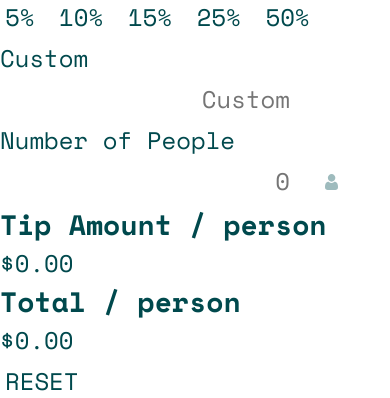
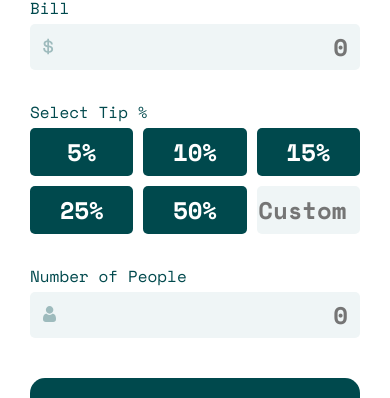
Before and after one commit to adriaxy/Tip-calculator-Frontend-Mentor-, a plain HTML site: page index.html in a window 390 px wide. Shown: the part 212-610 px from the top of the page. Drawn offline with nearby package versions, Linux system fonts and the light colour scheme.

Commit message:
Design responsive completed

```diff
--- a/index.html
+++ b/index.html
@@ -3,9 +3,6 @@
 <head>
   <meta charset="UTF-8">
   <meta name="viewport" content="width=device-width, initial-scale=1.0"> <!-- displays site properly based on user's device -->
-
-  <link rel="icon" type="image/png" sizes="32x32" href="./images/favicon-32x32.png">
-
   <title>Frontend Mentor | Tip calculator app</title>
   <link rel="stylesheet" href="styles.css">
 </head>
@@ -18,33 +15,39 @@
       <section class="tip-calculator-card">
         <form action="">
           <div class="calculator-input">
-            <div class="bill">
+            <div class="input-regular">
               <label for="bill"> Bill</label>
-              <input type="number" id="bill" placeholder="0">
-              <svg xmlns="http://www.w3.org/2000/svg" class="icon-bill" width="11" height="17"><path fill="#9EBBBD" d="M6.016 16.328v-1.464c1.232-.08 2.22-.444 2.964-1.092.744-.648 1.116-1.508 1.116-2.58v-.144c0-.992-.348-1.772-1.044-2.34-.696-.568-1.708-.932-3.036-1.092V4.184c.56.144 1.012.4 1.356.768.344.368.516.816.516 1.344v.288h1.824v-.432c0-.448-.088-.876-.264-1.284a3.783 3.783 0 00-.744-1.116A4.251 4.251 0 007.54 2.9a5.324 5.324 0 00-1.524-.492V.872H4.288V2.36a5.532 5.532 0 00-1.416.324c-.448.168-.84.392-1.176.672-.336.28-.604.616-.804 1.008-.2.392-.3.844-.3 1.356v.144c0 .96.316 1.708.948 2.244.632.536 1.548.884 2.748 1.044v3.912c-.704-.16-1.248-.472-1.632-.936-.384-.464-.576-1.08-.576-1.848v-.288H.256v.576c0 .464.08.924.24 1.38.16.456.404.88.732 1.272.328.392.744.728 1.248 1.008s1.108.476 1.812.588v1.512h1.728zM4.288 7.424c-.688-.128-1.164-.332-1.428-.612-.264-.28-.396-.644-.396-1.092 0-.464.176-.832.528-1.104.352-.272.784-.448 1.296-.528v3.336zm1.728 5.712V9.344c.768.128 1.328.328 1.68.6.352.272.528.688.528 1.248 0 .544-.196.984-.588 1.32-.392.336-.932.544-1.62.624z"/></svg>
+              <div class="input-wrapper">
+                <input type="text" id="bill" placeholder="0" class="input-text" maxlength="10">
+                <svg xmlns="http://www.w3.org/2000/svg" class="icon-input" width="11" height="17"><path fill="#9EBBBD" d="M6.016 16.328v-1.464c1.232-.08 2.22-.444 2.964-1.092.744-.648 1.116-1.508 1.116-2.58v-.144c0-.992-.348-1.772-1.044-2.34-.696-.568-1.708-.932-3.036-1.092V4.184c.56.144 1.012.4 1.356.768.344.368.516.816.516 1.344v.288h1.824v-.432c0-.448-.088-.876-.264-1.284a3.783 3.783 0 00-.744-1.116A4.251 4.251 0 007.54 2.9a5.324 5.324 0 00-1.524-.492V.872H4.288V2.36a5.532 5.532 0 00-1.416.324c-.448.168-.84.392-1.176.672-.336.28-.604.616-.804 1.008-.2.392-.3.844-.3 1.356v.144c0 .96.316 1.708.948 2.244.632.536 1.548.884 2.748 1.044v3.912c-.704-.16-1.248-.472-1.632-.936-.384-.464-.576-1.08-.576-1.848v-.288H.256v.576c0 .464.08.924.24 1.38.16.456.404.88.732 1.272.328.392.744.728 1.248 1.008s1.108.476 1.812.588v1.512h1.728zM4.288 7.424c-.688-.128-1.164-.332-1.428-.612-.264-.28-.396-.644-.396-1.092 0-.464.176-.832.528-1.104.352-.272.784-.448 1.296-.528v3.336zm1.728 5.712V9.344c.768.128 1.328.328 1.68.6.352.272.528.688.528 1.248 0 .544-.196.984-.588 1.32-.392.336-.932.544-1.62.624z"/></svg>
+              </div>
             </div>
             <div class="percentage-options">
               <h2>Select Tip %</h2>
               <div class="tip-buttons">
-                <button>5%</button>
-                <button>10%</button>
-                <button>15%</button>
-                <button>25%</button>
-                <button>50%</button>
+                <button type="button">5%</button>
+                <button type="button">10%</button>
+                <button type="button">15%</button>
+                <button type="button">25%</button>
+                <button type="button">50%</button>
                 <div class="custom-button">
-                  <label for="custom">Custom</label>
-                  <input type="number" id="custom" placeholder="Custom">
+                  <label for="custom" class="sr-only">Custom</label>
+                  <input type="text" id="custom" placeholder="Custom" aria-label="Custom tip" maxlength="2">
                 </div>
               </div>
             </div>
-            <div class="number-people">
+            <div class="input-regular">
               <label for="people">Number of People</label>
-              <input type="number" id="people" placeholder="0">
-              <svg xmlns="http://www.w3.org/2000/svg" class="icon-people" width="13" height="16"><path fill="#9EBBBD" d="M9.573 7.729c.406 0 .784.07 1.126.209.342.14.639.33.881.569.232.227.438.503.614.82a5.1 5.1 0 01.407.949c.097.312.178.654.242 1.016.062.359.105.699.126 1.011.02.307.031.624.031.945 0 .836-.259 1.512-.768 2.01-.504.492-1.17.742-1.98.742H2.748c-.81 0-1.477-.25-1.98-.742C.259 14.76 0 14.084 0 13.248c0-.322.01-.64.032-.945.02-.312.063-.652.126-1.01.063-.363.144-.705.242-1.017.1-.323.238-.643.407-.948.176-.318.382-.594.613-.821.243-.238.54-.43.882-.57.342-.138.72-.208 1.125-.208.16 0 .313.067.61.265.183.123.397.264.636.421.204.134.48.259.822.372.333.11.671.167 1.005.167a3.19 3.19 0 001.006-.167c.341-.113.618-.238.822-.372l.636-.42c.296-.2.45-.266.61-.266zM6.598 0C7.63 0 8.522.38 9.252 1.129s1.1 1.666 1.1 2.724c0 1.06-.37 1.976-1.1 2.725-.73.75-1.623 1.13-2.654 1.13-1.03 0-1.924-.38-2.653-1.13-.73-.749-1.1-1.666-1.1-2.725 0-1.058.37-1.975 1.1-2.724C4.675.379 5.567 0 6.598 0z"/></svg>
+              <div class="input-wrapper">
+                <input type="text" id="people" placeholder="0" class="input-text" maxlength="4">
+                <svg xmlns="http://www.w3.org/2000/svg" class="icon-input" width="13" height="16"><path fill="#9EBBBD" d="M9.573 7.729c.406 0 .784.07 1.126.209.342.14.639.33.881.569.232.227.438.503.614.82a5.1 5.1 0 01.407.949c.097.312.178.654.242 1.016.062.359.105.699.126 1.011.02.307.031.624.031.945 0 .836-.259 1.512-.768 2.01-.504.492-1.17.742-1.98.742H2.748c-.81 0-1.477-.25-1.98-.742C.259 14.76 0 14.084 0 13.248c0-.322.01-.64.032-.945.02-.312.063-.652.126-1.01.063-.363.144-.705.242-1.017.1-.323.238-.643.407-.948.176-.318.382-.594.613-.821.243-.238.54-.43.882-.57.342-.138.72-.208 1.125-.208.16 0 .313.067.61.265.183.123.397.264.636.421.204.134.48.259.822.372.333.11.671.167 1.005.167a3.19 3.19 0 001.006-.167c.341-.113.618-.238.822-.372l.636-.42c.296-.2.45-.266.61-.266zM6.598 0C7.63 0 8.522.38 9.252 1.129s1.1 1.666 1.1 2.724c0 1.06-.37 1.976-1.1 2.725-.73.75-1.623 1.13-2.654 1.13-1.03 0-1.924-.38-2.653-1.13-.73-.749-1.1-1.666-1.1-2.725 0-1.058.37-1.975 1.1-2.724C4.675.379 5.567 0 6.598 0z"/></svg>
               </div>
             </div>
+          </div>
+
           <div class="calculator-output">
-            <div class="tip-amount-person">
+            <div class="output-block">
+              <div class="output-totals tip-amount-person">
                 <h3>Tip Amount
                   <span>/ person</span>
                 </h3>
@@ -52,12 +55,13 @@
                   $0.00
                 </div>
               </div>
-            <div class="total-person">
+              <div class="output-totals total-person">
                 <h3>Total
                   <span>/ person</span>
                 </h3>
                 <div class="total-person-result">
                   $0.00
+                </div>
               </div>
             </div>
             <button class="btn-reset" type="reset">RESET</button>
@@ -66,8 +70,10 @@
       </section>
     </main>
     <div class="attribution">
+      <p>
         Challenge by <a href="https://www.frontendmentor.io?ref=challenge" target="_blank">Frontend Mentor</a>.
-      Coded by <a href="#">Adriaxy</a>.
+        Coded by <a href="https://github.com/adriaxy/Tip-calculator-Frontend-Mentor-.git" target="_blank">Adriaxy</a>.
+      </p>
     </div>
   </div>
 </body>
--- a/styles.css
+++ b/styles.css
@@ -6,14 +6,27 @@
     --Grey-500: hsl(186, 14%, 43%);
     --Grey-400: hsl(184, 14%, 56%);
     --Grey-200: hsl(185, 41%, 84%);
-    --Grey-50:  hsl(189, 47%, 97%);
+    --Grey-50:  hsl(189, 26%, 95%);
     --White:    hsl(0, 100%, 100%);
 
     /* font size */
+    --fs-sm: 0.8rem;
     --fs-med: 1rem;
     --fs-reg: 1.5rem;
-    --fs-lar: 2rem;
-    --fs-xl: 4rem;
+    --fs-lar: 1.8rem;
+    --fs-xl: 3rem;
+
+    /* font weight */
+    --fw-400: 300;
+    --fw-500: 500;
+    --fw-600: 600;
+
+    /* border radius */
+    --border-r-20: 20px;
+
+    /* grid cards sizes */
+    --width-card: 380px;
+    --height-card: 380px;
 }
 
 @layer reset{
@@ -28,7 +41,15 @@
     button{
         all: unset; /* reset almost all the properties*/
         cursor: pointer;
-        padding: 5px;
+    }
+
+    input{
+        width: 100%;
+        box-sizing: border-box;
+    }
+
+    button{
+        width: 100%;
     }
 
     h1,
@@ -37,6 +58,17 @@
         margin: 0;
         display: block;
     }
+
+    span{
+        display: block;
+    }
+
+    /* Quitar flechas en Chrome, Safari, Edge */
+    input[type=number]::-webkit-outer-spin-button,
+    input[type=number]::-webkit-inner-spin-button {
+    -webkit-appearance: none;
+    margin: 0;
+}
 }
 
 @layer base{
@@ -44,25 +76,247 @@
         font-family: "Space Mono", sans-serif;
     }
 
+    h1,
+    h2,
+    h3{
+        font-weight: var(--fw-200);
+    }
+
     body{
         background-color: var(--Grey-200);
         font-size: var(--fs-reg);
+        font-weight: var(--fw-200);
         color: var(--Green-900);
-        display: flex;
-        justify-content: center;
     }
 
     .tip-calculator-card{
         background-color: var(--White);
     }
 
-    input:focus,
-    button:focus{
-        outline: 2px solid var(--Green-400);
+    .calculator-output{
+        background-color: var(--Green-900);
+        padding: 30px;
+    }
+
+    input,
+    button{
+        font-size: var(--fs-reg);
+        border-radius: 5px;
+    }
+
+    label,
+    h2,
+    h3,
+    .attribution{
+        font-size: var(--fs-med);
+    }
+
+    label{
+        cursor: text;
+    }
+
+    h3{
+        color: var(--White);
+    }
+
+    .tip-amount-result,
+    .total-person-result{
+        font-size: var(--fs-xl);
+        color: var(--Green-400);
+        font-weight: var(--fw-600);
+    }
+
+    h3>span{
+        color: var(--Grey-400);
+        font-size: var(--fs-sm);
+    }
+
+    button{
+        color: var(--Grey-900);
+        background-color: var(--Grey-500);
+        font-weight: var(--fw-600);
+        text-align: center;
+        height: 3rem;
+        transition: background-color 0.1s ease, color 0.1s ease;
+    }
+
+    .calculator-input button{
+        color: var(--White);
+        background-color: var(--Green-900);
+    }
+
+    button:hover{
+        background-color: var(--Green-400);
+        color: var(--Green-900);
+    }
+
+    input:focus{
+    outline: none;
+    box-shadow: 0 0 0 2px var(--Green-400);
+    }
+
+    input:focus::placeholder{
+        color: transparent;
+    }
+
+    input{
+        text-align: right;
+        font-weight: var(--fw-600);
+        cursor: text;
+        caret-color: var(--Green-400);
+        padding: 5px 12px 5px 0px;
+        background-color: var(--Grey-50);
     }
 
     input::placeholder{
         text-align: right;
     }
+}
+
+@layer layout{
+    body{
+        display: flex;
+        justify-content: center;
+        height: 100vh;
+    }
+
+    .container{
+        display: flex;
+        flex-direction: column;
+        height: 100vh;
+    }
+
+    main{
+        display: flex;
+        flex-direction: column;
+        gap: 60px;
+        flex-grow: 5;
+        margin-top: 8rem;
+    }
+
+    .tip-calculator-card{
+        height: 27rem;
+        background-color: var(--White);
+        border-radius: var(--border-r-20);
+    }
+
+    form{
+        padding: 30px;
+        display: grid;
+        grid-template-columns: repeat(2, var(--width-card));
+        gap: 40px;
+        height: 100%;
+    }
+
+    .calculator-input{
+        display: flex;
+        flex-direction: column;
+        justify-content: space-around;
+        gap: 30px;
+    }
+
+    .calculator-output{
+        display: flex;
+        flex-direction: column;
+        justify-content: space-between;
+        border-radius: 15px;
+    }
+
+    .input-regular label,
+    h2{
+        display: block;
+        margin-bottom: 4px;
+    }
+
+    .output-block{
+        display: flex;
+        flex-direction: column;
+        gap: 20px;
+    }
+
+    .output-totals {
+        display: flex;
+        justify-content: space-between;
+        align-items: center;
+    }
+
+    h1{
+        display: flex;
+        justify-content: center;
+    }
+
+    .attribution{
+        display: flex;
+        justify-content: center;
+        flex-grow: 2;
+    }
+
+    .sr-only {
+        position: absolute;
+        width: 1px;
+        height: 1px;
+        padding: 0;
+        margin: -1px;
+        overflow: hidden;
+        clip: rect(0, 0, 0, 0);
+        white-space: nowrap;
+        border: 0;
+    }
+
+    .custom-button input{
+        width: 100%;
+        box-sizing: border-box; /* nos aseguramos que el padding y el borde estan incluidos dentro del 100% del ancho del contenedor */
+        height: 3rem;
+    }
+
+    .tip-buttons{
+        display: grid;
+        grid-template-columns: repeat(3, 1fr);
+        grid-template-rows: repeat(2, 1fr);
+        gap: 10px;
+    }
+
+    .input-wrapper{
+        position: relative;
+    }
+
+    .icon-input{
+        position: absolute;
+        top: 30%;
+        left: 4%;
+    }
+
+    @media(max-width: 860px){
+        .tip-calculator-card{
+            height: auto;
+        }
+
+        form{
+            display: flex;
+            flex-direction: column;
+        }
+
+        main{
+            margin-top: 4rem;
+        }
+
+        .calculator-input{
+            justify-content: flex-start;
+        }
+
+        .custom-button input::placeholder{
+            text-align: center;
+         }
+
+        .calculator-output{
+            justify-content: flex-start;
+            gap: 40px;
+            height: auto;
+        }
+
+         .output-block{
+            gap: 5px;
+         }
+    }
 
 }
```
Lines whose indentation alone changed are shown as unchanged.
